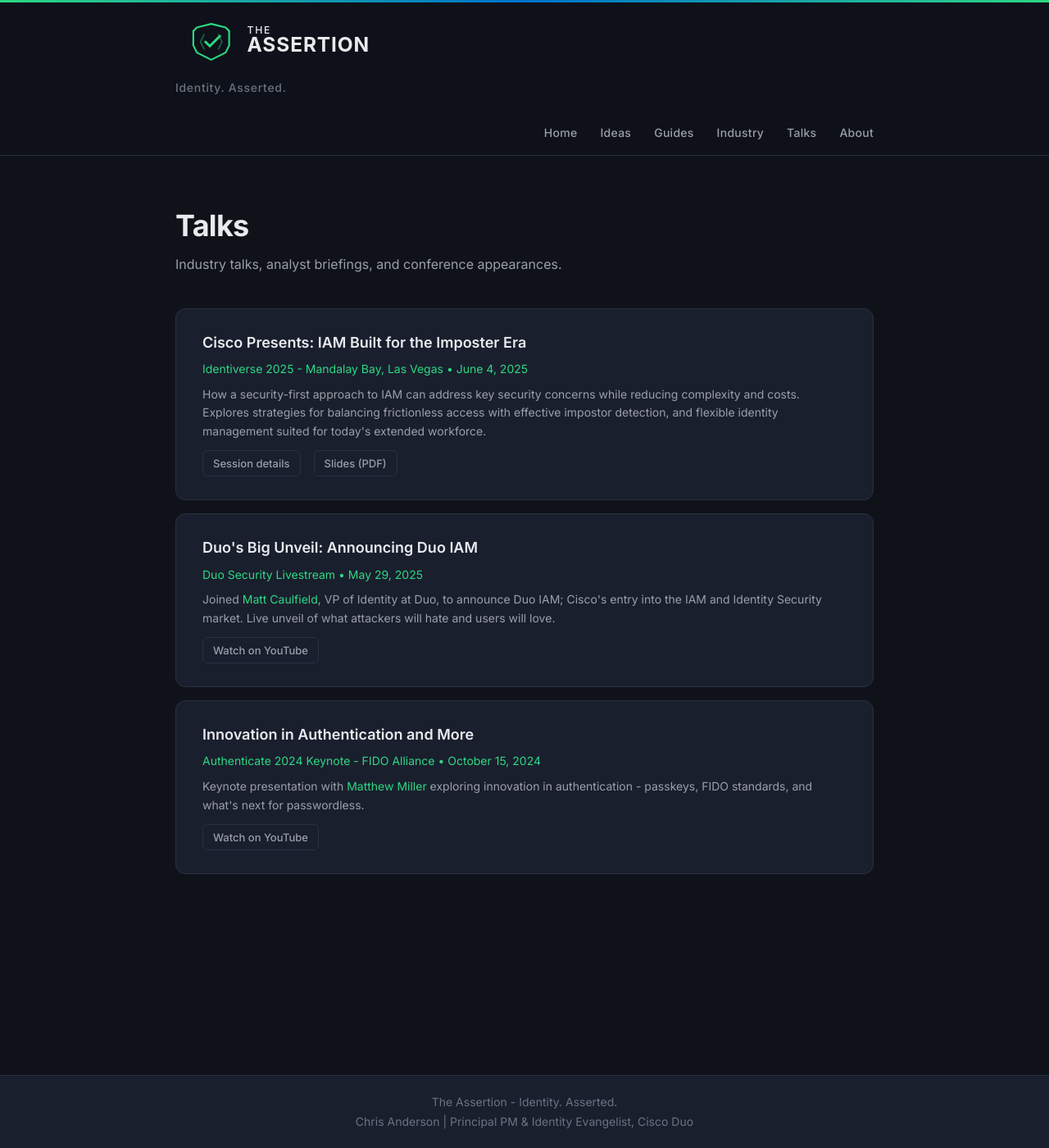
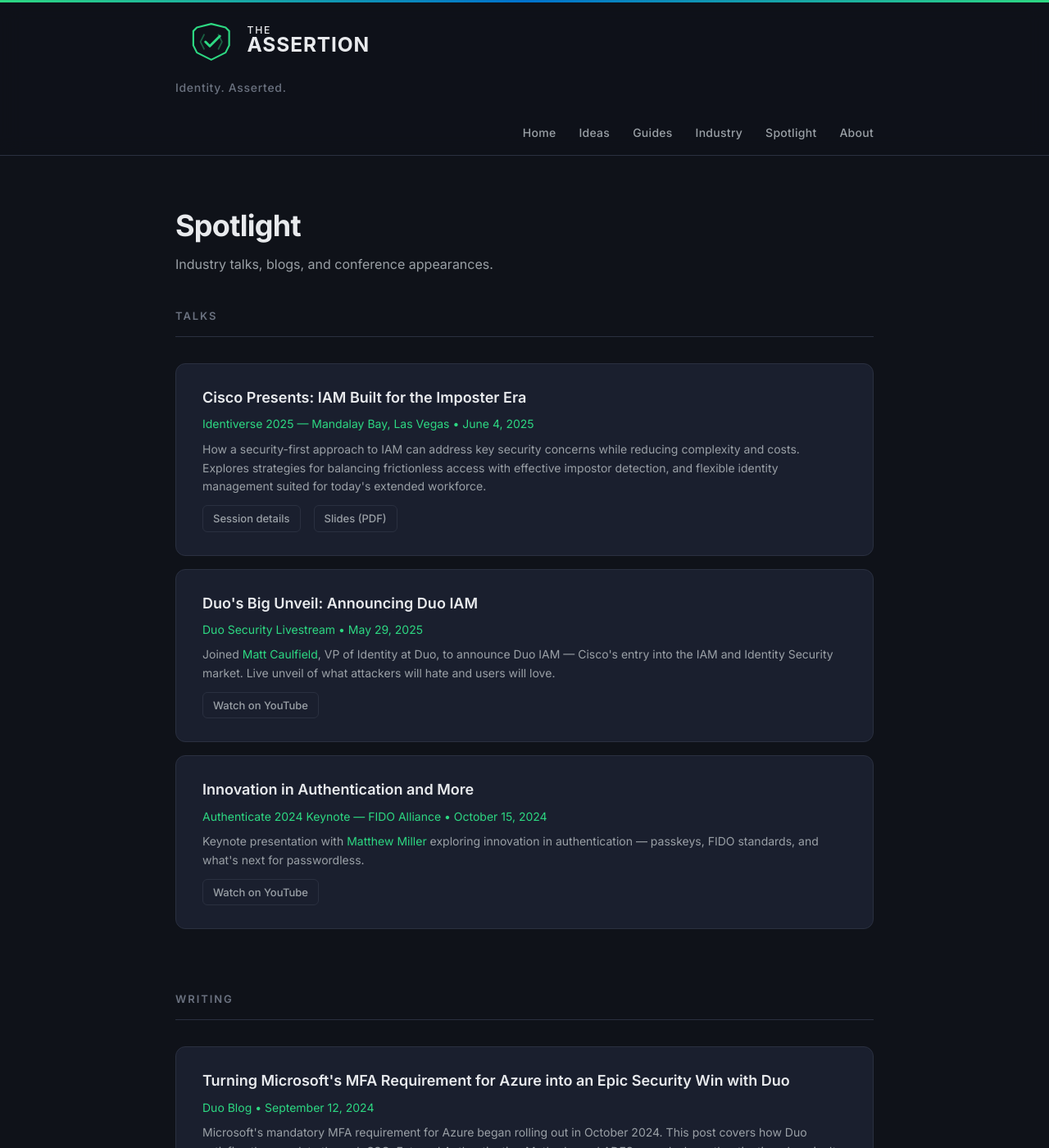
Before and after one commit to christophe81/christophe81.github.io, a Jekyll site: the page built from _pages/talks.html, in a window 1280 px wide and 1400 px high. Shown: the whole window at 82% size. Built offline with Jekyll 4.4.1, drawn with Linux system fonts in a browser that asks for light colours; some of the changed text lies outside the part shown.

Commit message:
Rename Talks to Spotlight, add Duo blog post
- Nav: Talks → Spotlight, permalink /talks/ → /spotlight/
- Subtitle: "Industry talks, blogs, and conference appearances."
- Split page into Talks and Writing sections
- Added: "Turning Microsoft's MFA Requirement for Azure into an Epic Security Win with Duo" (Duo Blog, Sept 12, 2024)

Co-Authored-By: Claude Opus 4.6 <noreply@anthropic.com>

```diff
--- a/_layouts/default.html
+++ b/_layouts/default.html
@@ -32,7 +32,7 @@
               <a href="{{ site.baseurl }}/ideas">Ideas</a>
               <a href="{{ site.baseurl }}/guides">Guides</a>
               <a href="{{ site.baseurl }}/industry">Industry</a>
-              <a href="{{ site.baseurl }}/talks">Talks</a>
+              <a href="{{ site.baseurl }}/spotlight">Spotlight</a>
               <a href="{{ site.baseurl }}/about">About</a>
             </nav>
           </header>
--- a/_pages/talks.html
+++ b/_pages/talks.html
@@ -1,17 +1,21 @@
 ---
 layout: default
-permalink: /talks/
+permalink: /spotlight/
 ---
 
 <div class="page-title">
-  <h1>Talks</h1>
-  <p>Industry talks, analyst briefings, and conference appearances.</p>
+  <h1>Spotlight</h1>
+  <p>Industry talks, blogs, and conference appearances.</p>
 </div>
 
 <div class="section">
+  <div class="section-header">
+    <h2>Talks</h2>
+  </div>
+
   <div class="talk-card">
     <h4>Cisco Presents: IAM Built for the Imposter Era</h4>
-    <div class="talk-venue">Identiverse 2025 - Mandalay Bay, Las Vegas &bull; June 4, 2025</div>
+    <div class="talk-venue">Identiverse 2025 &mdash; Mandalay Bay, Las Vegas &bull; June 4, 2025</div>
     <div class="talk-desc">How a security-first approach to IAM can address key security concerns while reducing complexity and costs. Explores strategies for balancing frictionless access with effective impostor detection, and flexible identity management suited for today's extended workforce.</div>
     <div class="talk-meta">
       <a href="https://identiverse.com/idv25/session/?idvid=2997608">Session details</a>
@@ -22,7 +26,7 @@ permalink: /talks/
   <div class="talk-card">
     <h4>Duo's Big Unveil: Announcing Duo IAM</h4>
     <div class="talk-venue">Duo Security Livestream &bull; May 29, 2025</div>
-    <div class="talk-desc">Joined <a href="https://www.linkedin.com/in/mcaulfie/">Matt Caulfield</a>, VP of Identity at Duo, to announce Duo IAM; Cisco's entry into the IAM and Identity Security market. Live unveil of what attackers will hate and users will love.</div>
+    <div class="talk-desc">Joined <a href="https://www.linkedin.com/in/mcaulfie/">Matt Caulfield</a>, VP of Identity at Duo, to announce Duo IAM &mdash; Cisco's entry into the IAM and Identity Security market. Live unveil of what attackers will hate and users will love.</div>
     <div class="talk-meta">
       <a href="https://www.youtube.com/watch?v=BSVl239nJnc">Watch on YouTube</a>
     </div>
@@ -30,10 +34,25 @@ permalink: /talks/
 
   <div class="talk-card">
     <h4>Innovation in Authentication and More</h4>
-    <div class="talk-venue">Authenticate 2024 Keynote - FIDO Alliance &bull; October 15, 2024</div>
-    <div class="talk-desc">Keynote presentation with <a href="https://www.linkedin.com/in/iammatthewmiller/">Matthew Miller</a> exploring innovation in authentication - passkeys, FIDO standards, and what's next for passwordless.</div>
+    <div class="talk-venue">Authenticate 2024 Keynote &mdash; FIDO Alliance &bull; October 15, 2024</div>
+    <div class="talk-desc">Keynote presentation with <a href="https://www.linkedin.com/in/iammatthewmiller/">Matthew Miller</a> exploring innovation in authentication &mdash; passkeys, FIDO standards, and what's next for passwordless.</div>
     <div class="talk-meta">
       <a href="https://www.youtube.com/watch?v=nwJWE9qxmKw">Watch on YouTube</a>
     </div>
   </div>
 </div>
+
+<div class="section">
+  <div class="section-header">
+    <h2>Writing</h2>
+  </div>
+
+  <div class="talk-card">
+    <h4>Turning Microsoft's MFA Requirement for Azure into an Epic Security Win with Duo</h4>
+    <div class="talk-venue">Duo Blog &bull; September 12, 2024</div>
+    <div class="talk-desc">Microsoft's mandatory MFA requirement for Azure began rolling out in October 2024. This post covers how Duo satisfies the mandate through SSO, External Authentication Methods, and ADFS &mdash; and why authentication alone isn't enough. Makes the case for Continuous Identity Security: layering MFA, passwordless, and identity threat detection.</div>
+    <div class="talk-meta">
+      <a href="https://duo.com/blog/turning-microsoft-mfa-requirement-for-azure-into-epic-security-win-with-duo">Read on Duo Blog</a>
+    </div>
+  </div>
+</div>
```
